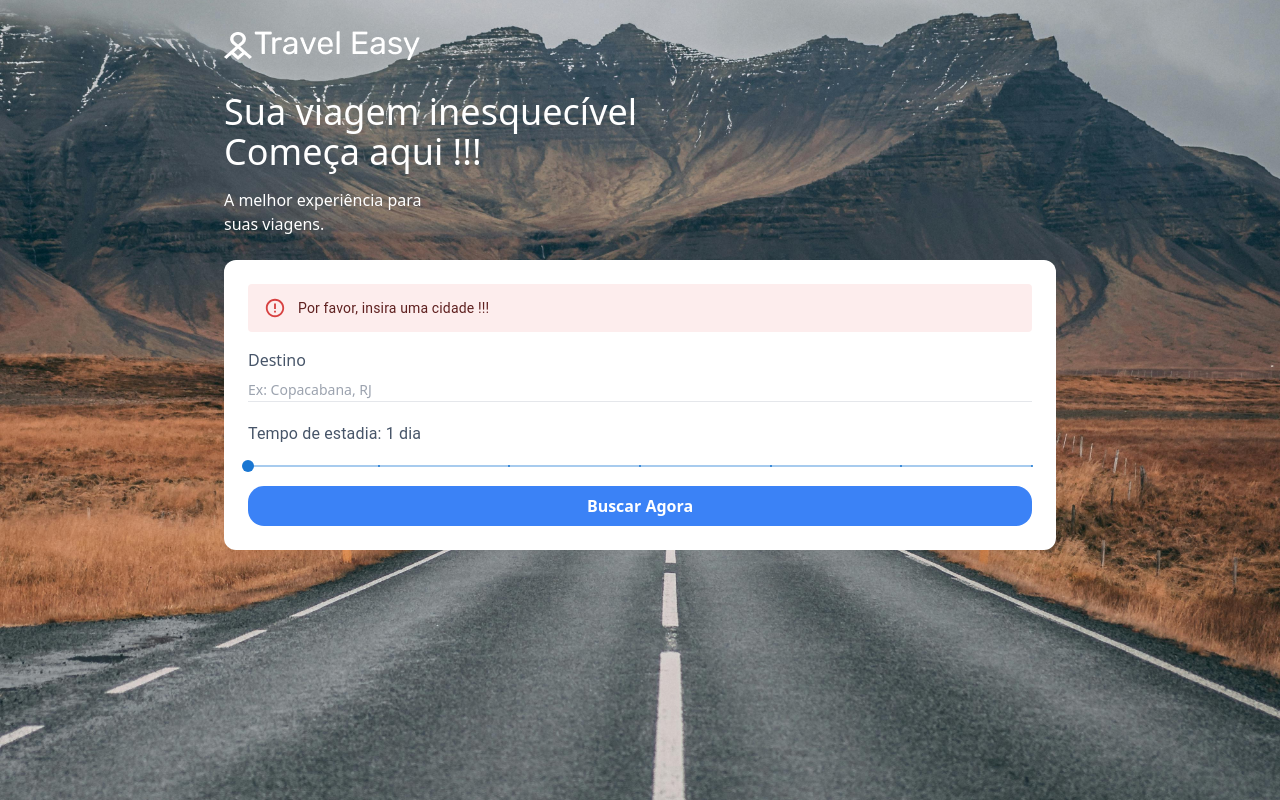
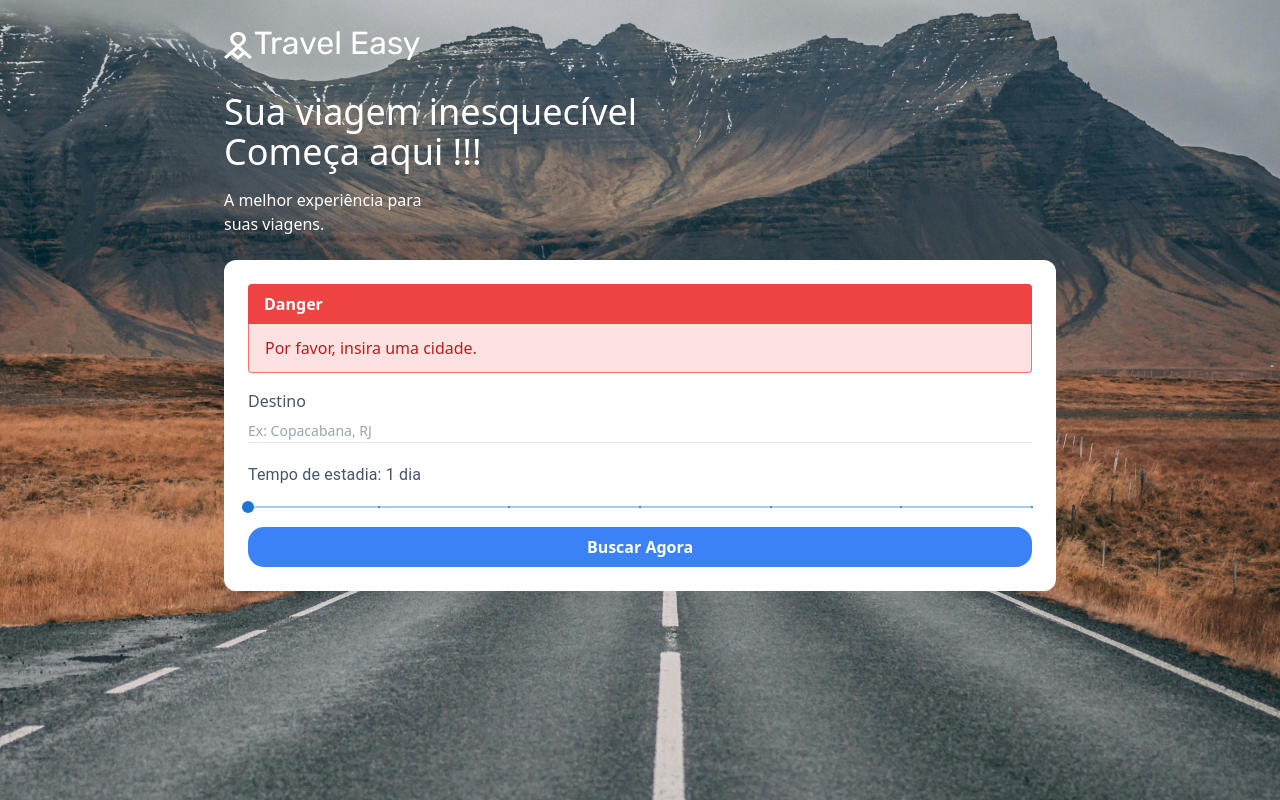
Before and after one commit to Mlluiz39/travel-mlluiz2, a React (Vite) app: page / in a window 1280 px wide. Both pictures are taken after a click on the button "Buscar Agora". Built offline with nearby package versions, Linux system fonts and the light colour scheme; what react-to-pdf would draw is missing.

Commit message:
add new message error

```diff
--- a/src/App.jsx
+++ b/src/App.jsx
@@ -2,7 +2,6 @@ import React from 'react'
 import Logo from '../src/assets/header.png'
 import { Slider, Typography } from '@mui/material'
 import Loading from './components/Loading'
-import Alert from './components/Alert'
 import generatePDF, { Margin } from 'react-to-pdf'
 
 const options = {
@@ -32,8 +31,20 @@ export default function App() {
   }
 
   async function handleSubmit() {
-    if (city === '') {
-      setError('Por favor, insira uma cidade'), setTravel('')
+    const maxLength = 35
+
+    if (!city) {
+      setError('Por favor, insira uma cidade.')
+      return
+    }
+
+    if (city.length < 3) {
+      setError('Cidade muito curta.')
+      return
+    }
+
+    if (city.length > maxLength) {
+      setError('Cidade muito longa.')
       return
     }
 
@@ -96,9 +107,18 @@ export default function App() {
         </section>
         <section className="bg-white mx-auto w-full md:w-11/12 lg:w-10/12 xl:w-8/12 2xl:w-6/12 rounded-xl p-6 mt-6">
           <div>
-            <div className="mb-4">
-              {error && <Alert severity="error">{error}</Alert>}
-            </div>
+            {error && (
+              <div className="mb-4">
+                <div role="alert">
+                  <div className="bg-red-500 text-white font-bold rounded-t px-4 py-2">
+                    Danger
+                  </div>
+                  <div className="border border-t-0 border-red-400 rounded-b bg-red-100 px-4 py-3 text-red-700">
+                    <p>{error}</p>
+                  </div>
+                </div>
+              </div>
+            )}
             <h1 className="text-base text-slate-600">Destino</h1>
             <input
               placeholder="Ex: Copacabana, RJ"
--- a/src/components/Alert.jsx
+++ /dev/null
@@ -1,10 +0,0 @@
-import Alert from '@mui/material/Alert'
-import Stack from '@mui/material/Stack'
-
-export default function BasicAlerts() {
-  return (
-    <Stack sx={{ width: '100%' }} spacing={2}>
-      <Alert severity="error">Por favor, insira uma cidade !!!</Alert>
-    </Stack>
-  )
-}
```
